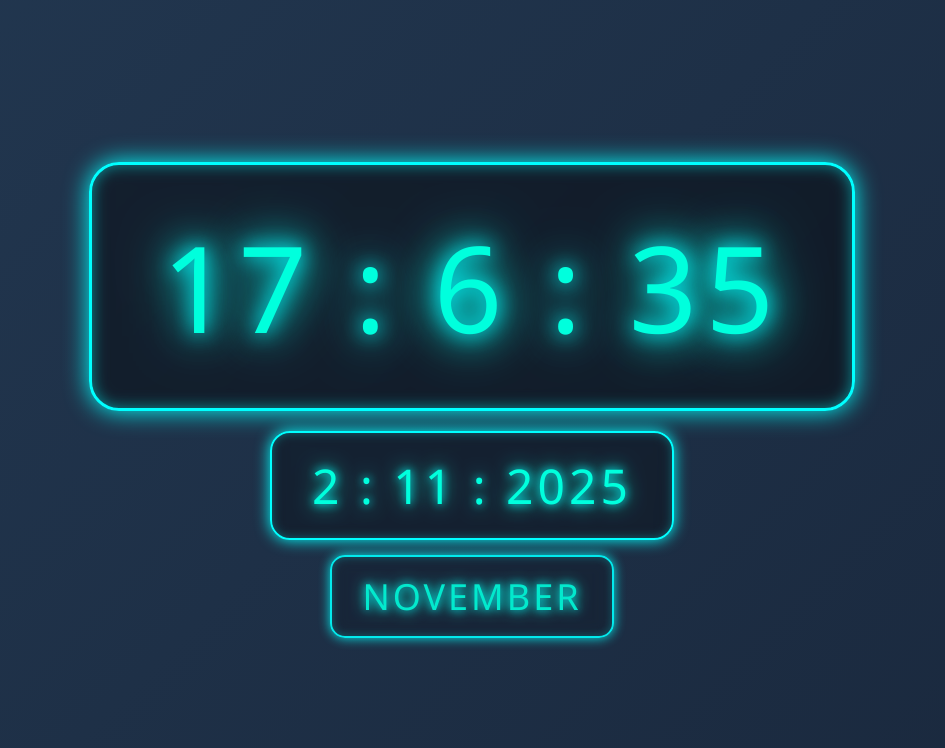
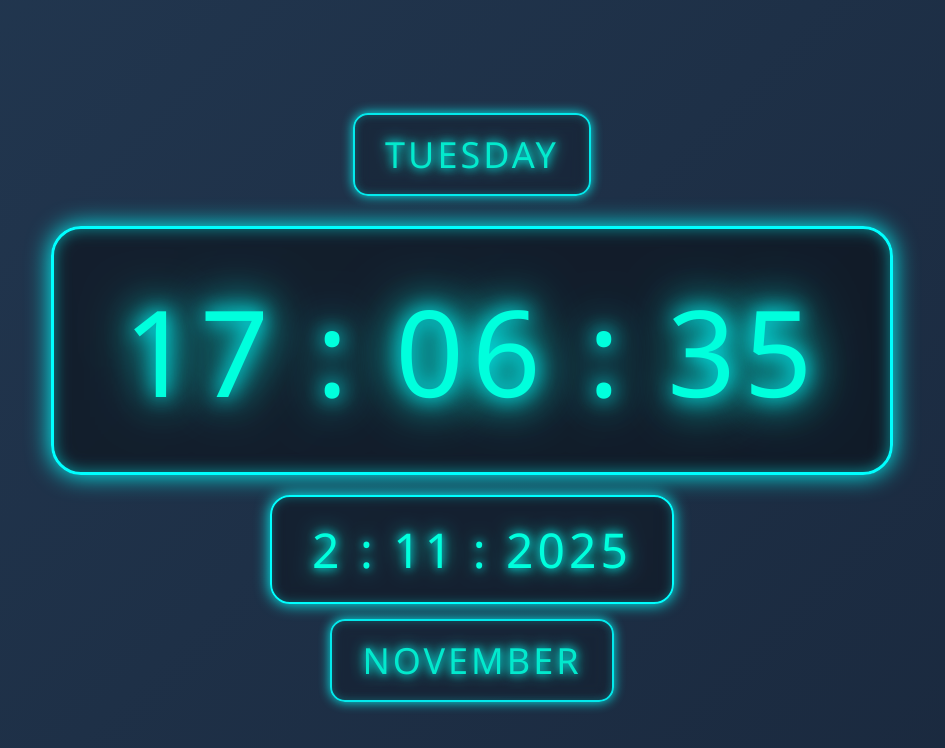
Before and after one commit to asil-creator2/Task-clock, a plain HTML site: page index.html in a window 1280 px wide. Shown: the whole page, without its empty margins (168-1113 px from the left). Drawn offline with Linux system fonts and the light colour scheme.

Commit message:
second upload

```diff
--- a/index.html
+++ b/index.html
@@ -7,7 +7,7 @@
     <link rel="stylesheet" href="style.css">
 </head>
 <body>
-
+    <div id = "day"></div>
     <div id="clock"></div>
     <div id="bonus"></div>
     <div id="bonus-2"></div>
--- a/main.js
+++ b/main.js
@@ -1,18 +1,20 @@
 let element = document.getElementById("clock")
 let element2 = document.getElementById("bonus")
 let element3 = document.getElementById("bonus-2")
+let element4 = document.getElementById("day")
 
 function clock (){
     let date = new Date()
     let hours = date.getHours()
     let minutes = date.getMinutes()
     let seconds = date.getSeconds()
-    element.textContent = `${hours} : ${minutes} : ${seconds}`
+    element.textContent = `${hours.toString().padStart(2, '0')} : ${minutes.toString().padStart(2, '0')} : ${seconds.toString().padStart(2, '0')}`
     let day = date.getDay()
     let month = date.getMonth() +1;
     let year = date.getFullYear();
     element2.textContent = `${day} : ${month} : ${year}`
     getMonthInWords()
+    getDayInWords()
 }
 
 function getMonthInWords(){
@@ -58,4 +60,33 @@ function getMonthInWords(){
     }
 }
 
+
+function getDayInWords(){
+    let date = new Date()
+    let day = date.getDay() +1
+    switch (day){
+        case 1:
+            element4.textContent = "Sunday";
+            break;
+        case 2:
+            element4.textContent = "Monday";
+            break;
+        case 3:
+            element4.textContent = "Tuesday";
+            break;
+        case 4:
+            element4.textContent = "wednesday";
+            break;
+        case 5:
+            element4.textContent = "Thursday";
+            break;
+        case 6:
+            element4.textContent = "Friday";
+            break;
+        case 7:
+            element4.textContent = "Saturday";
+            break;
+    }
+}
+
 setInterval(clock , 1000)
--- a/style.css
+++ b/style.css
@@ -16,6 +16,37 @@ body {
     0% { background-position: 0% 50% }
     50% { background-position: 100% 50% }
     100% { background-position: 0% 50% }
+}
+
+/* Day label (new element added in index.html) */
+/* Day label (mirrors #bonus-2 styling) */
+#day {
+    font-size: 36px;
+    font-weight: 300;
+    letter-spacing: 3px;
+    text-shadow: 0 0 8px #00FFFF,
+                 0 0 16px #00FFDD;
+    border: 2px solid #00FFFF;
+    padding: 15px 30px;
+    border-radius: 15px;
+    box-shadow: 0 0 12px #00FFFF,
+                inset 0 0 8px rgba(0, 255, 255, 0.3);
+    background: rgba(0, 0, 0, 0.2);
+    backdrop-filter: blur(8px);
+    text-align: center;
+    transition: all 0.3s ease;
+    margin-top: 15px;
+    text-transform: uppercase;
+    opacity: 0.9;
+    margin-bottom: 30px;
+}
+
+#day:hover {
+    transform: scale(1.05);
+    box-shadow: 0 0 20px #00FFFF,
+                inset 0 0 12px rgba(0, 255, 255, 0.5);
+    letter-spacing: 5px;
+    opacity: 1;
 }
 
 #clock {
```
